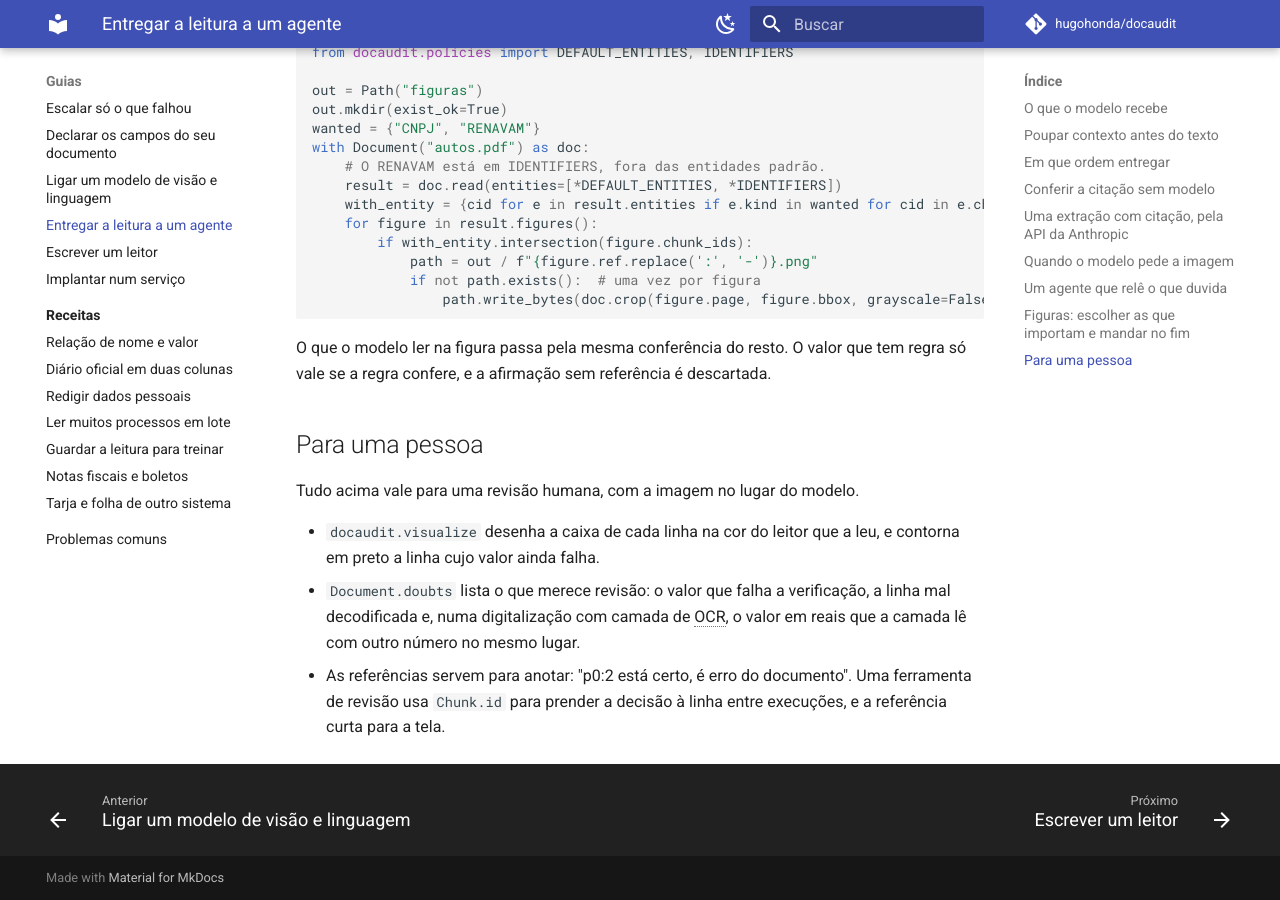
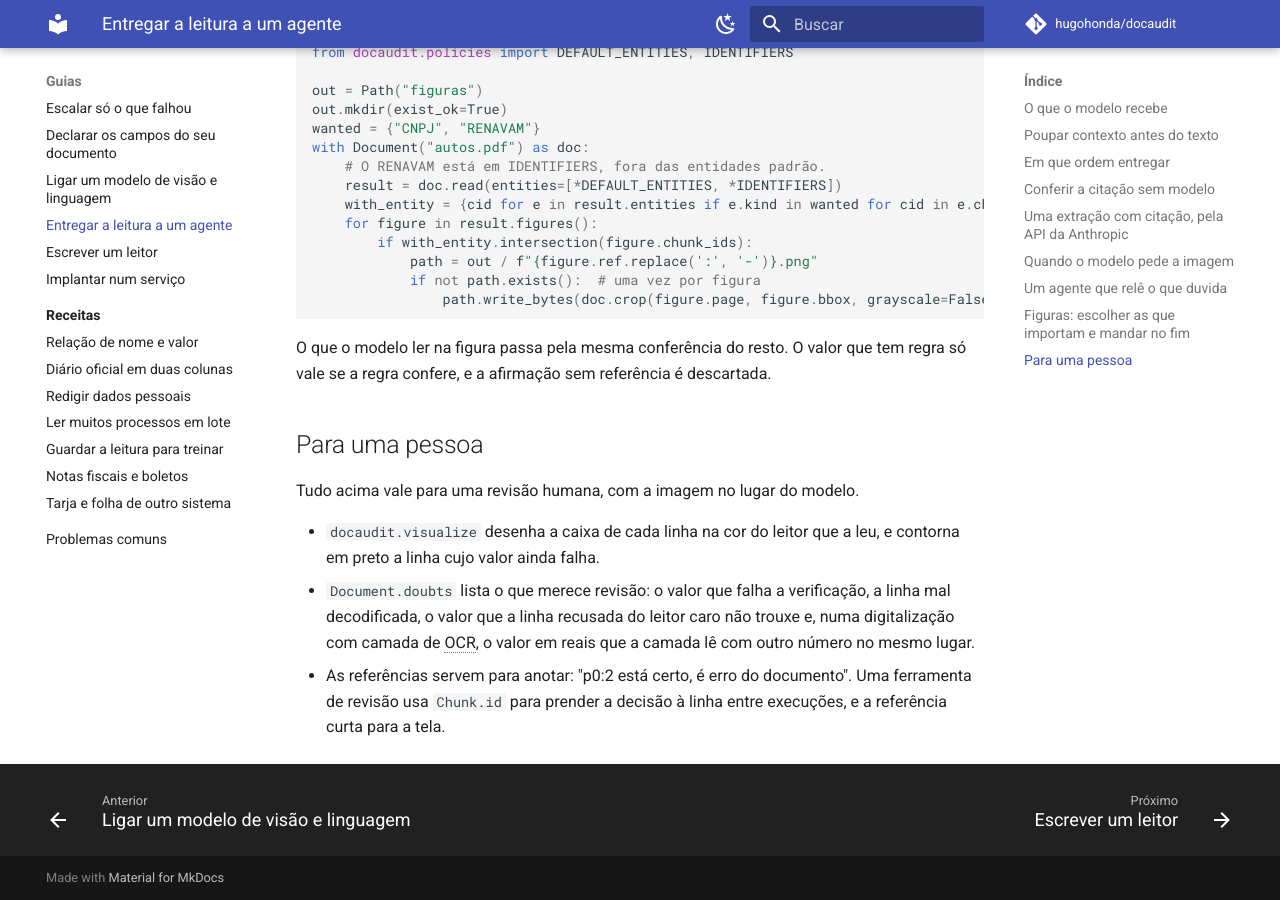
Before and after one commit to hugohonda/docaudit, an MkDocs documentation site: the page built from docs/agent.md, in a window 1280 px wide and 900 px high, scrolled down 7411 px. Built offline with MkDocs 1.6.1 and Material for MkDocs 9.7.7, drawn with Linux system fonts in a browser that asks for light colours; comment, search, counter and statistics services are not loaded.

Commit message:
test(process): valor sem prova na camada oculta não entra no lugar dos pixels
O CNPJ com letra e a data com dia da semana conferem sem prova. A linha
da camada oculta que os traz não entra no lugar da linha dos pixels, e o
teste fixa isso por process(). Com as regras de antes, as duas linhas da
camada entravam.

A dúvida também vem da linha recusada do leitor caro, que não é de outra
família: o comentário de Document.doubts, o glossário e o guia do agente
diziam "outra família".

```diff
--- a/docs/agent.md
+++ b/docs/agent.md
@@ -359,8 +359,9 @@ Tudo acima vale para uma revisão humana, com a imagem no lugar do modelo.
 - `docaudit.visualize` desenha a caixa de cada linha na cor do leitor que a
   leu, e contorna em preto a linha cujo valor ainda falha.
 - `Document.doubts` lista o que merece revisão: o valor que falha a
-  verificação, a linha mal decodificada e, numa digitalização com camada de
-  OCR, o valor em reais que a camada lê com outro número no mesmo lugar.
+  verificação, a linha mal decodificada, o valor que a linha recusada do
+  leitor caro não trouxe e, numa digitalização com camada de OCR, o valor em
+  reais que a camada lê com outro número no mesmo lugar.
 - As referências servem para anotar: "p0:2 está certo, é erro do documento".
   Uma ferramenta de revisão usa `Chunk.id` para prender a decisão à linha
   entre execuções, e a referência curta para a tela.
```
Also changed, not shown: docs/glossary.md (+2 -2 lines), 2 other files.
